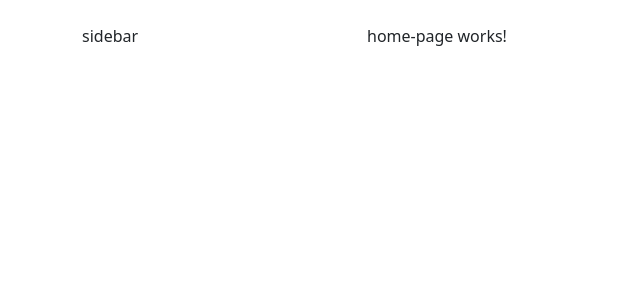
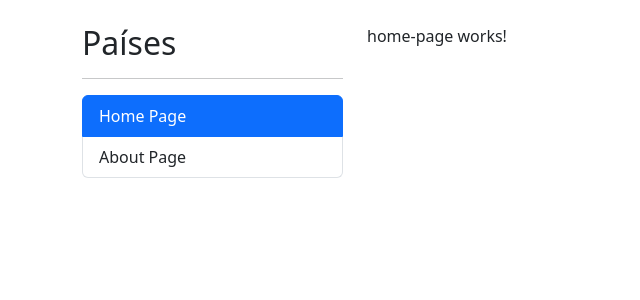
Before and after one commit to alvaroHdZ95/04-countryApp, an Angular app: page / in a window 1280 px wide. Before the commit this address led to /home. Shown: the top 300 px of the page, without its empty margins (0-640 px from the left). Built offline with nearby package versions, Linux system fonts and the light colour scheme.

Commit message:
S09 - RouterLink y RouterLinkOptions

```diff
--- a/src/app/app.component.html
+++ b/src/app/app.component.html
@@ -2,7 +2,7 @@
 
   <div class="col-3">
     <!-- Sidebar -->
-    sidebar
+    <shared-sidebar></shared-sidebar>
   </div>
 
   <div class="col">
--- a/src/app/app.component.ts
+++ b/src/app/app.component.ts
@@ -6,5 +6,5 @@
   styleUrl: './app.component.css'
 })
 export class AppComponent {
-  title = 'conuntryApp';
+  title = 'countryApp';
 }
--- a/src/app/app.module.ts
+++ b/src/app/app.module.ts
@@ -3,6 +3,7 @@
 
 import { AppRoutingModule } from './app-routing.module';
 import { AppComponent } from './app.component';
+import { SharedModule } from './shared/shared.module';
 
 @NgModule({
   declarations: [
@@ -10,7 +11,8 @@
   ],
   imports: [
     BrowserModule,
-    AppRoutingModule
+    AppRoutingModule,
+    SharedModule
   ],
   providers: [],
   bootstrap: [AppComponent]
--- /dev/null
+++ b/src/app/shared/components/sidebar/sidebar.component.html
@@ -0,0 +1,22 @@
+<h2>Países</h2>
+<hr>
+
+<ul class="list-group">
+  <li
+    routerLink=""
+    routerLinkActive="active"
+    [routerLinkActiveOptions]="{ exact: true }"
+    class="list-group-item"
+  >
+    Home Page
+  </li>
+
+  <li
+  routerLink="about"
+  routerLinkActive="active"
+  [routerLinkActiveOptions]="{ exact: true }"
+    class="list-group-item"
+  >
+    About Page
+  </li>
+</ul>
```
Also changed, not shown: src/app/app-routing.module.ts (+6 -5 lines), src/app/shared/components/sidebar/sidebar.component.ts (added, +10 -0 lines), src/app/shared/shared.module.ts (+13 -3 lines), src/app/shared/components/sidebar/sidebar.component.css (added).
